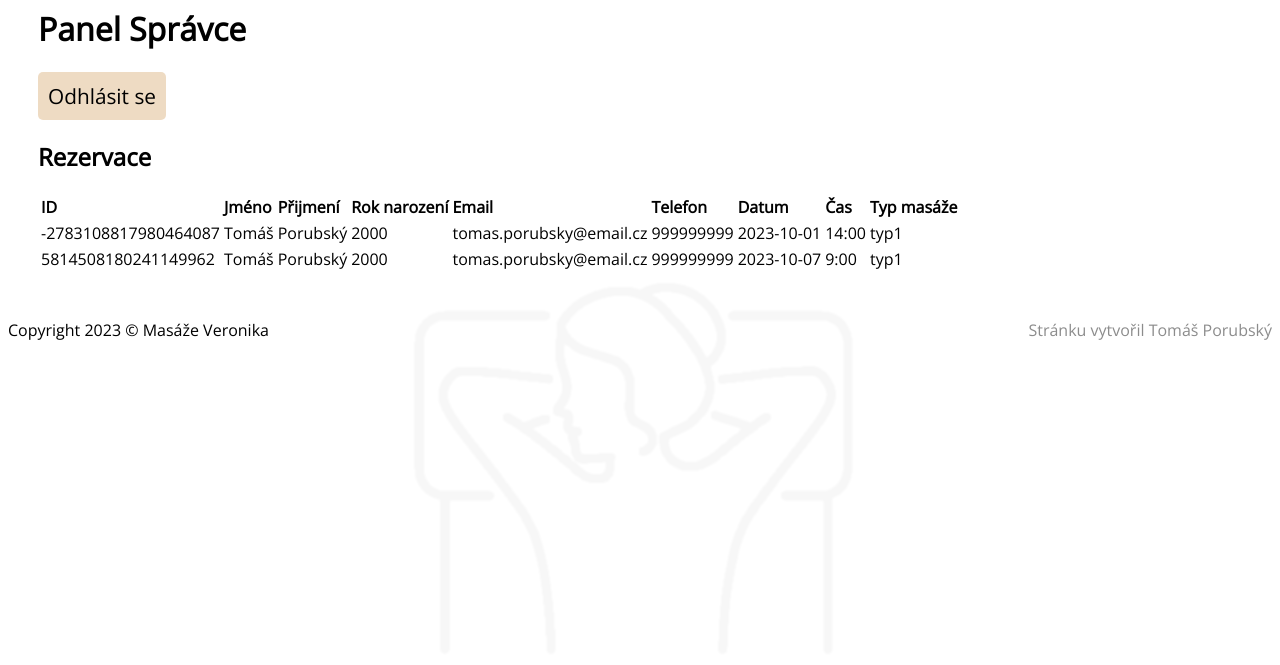
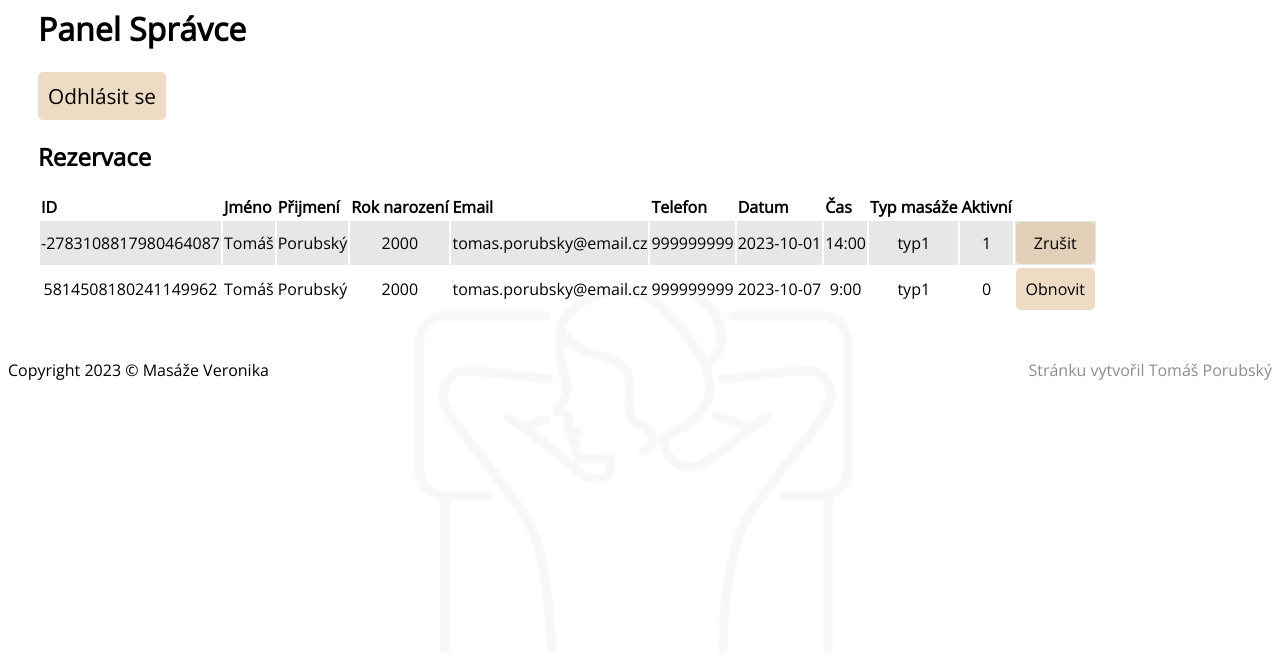
Before and after one commit to poruto/web-flask-masazedom.cz, a Flask app: page /admin in a window 1280 px wide; the page is wider, and only the part inside the window is pictured. Shown: the part 135-800 px from the top of that part. Run offline with Flask 3, Linux system fonts and the light colour scheme; the visitor is signed in with stand-in values (Sample User, id 1).

Commit message:
set reservation active on/off

```diff
--- a/data.json
+++ b/data.json
@@ -1 +1 @@
-{"4175111290913671627": {"name": "Tom\u00e1\u0161", "surname": "Porubsk\u00fd", "year": "2000", "email": "tomas.porubsky@email.cz", "phone": "999999999", "date": "2023-10-01", "time": "14:00", "type": "typ1", "active": "1"}, "-3562040453964211431": {"name": "Tom\u00e1\u0161", "surname": "Porubsk\u00fd", "year": "2000", "email": "tomas.porubsky@email.cz", "phone": "999999999", "date": "2023-10-07", "time": "9:00", "type": "typ1", "active": "1"}}
+{"5176044158677103495": {"name": "Tom\u00e1\u0161", "surname": "Porubsk\u00fd", "year": "2000", "email": "tomas.porubsky@email.cz", "phone": "999999999", "date": "2023-10-01", "time": "14:00", "type": "typ1", "active": "1"}, "7476438969869016169": {"name": "Tom\u00e1\u0161", "surname": "Porubsk\u00fd", "year": "2000", "email": "tomas.porubsky@email.cz", "phone": "999999999", "date": "2023-10-07", "time": "9:00", "type": "typ1", "active": "0"}}
--- a/main.py
+++ b/main.py
@@ -161,6 +161,21 @@ def admin_login():
 
     return render_template("admin/login_result.html", login=False)
 
+@app.route('/admin/reservation/set/status')
+@app.route('/admin/reservation/set/status/<reservation_id>/<status>')
+def admin_set_reservation_active_status(reservation_id=None, status=None):
+    if (reservation_id == None or status == None):
+        return "n"
+
+    r = rm.get_reservation_by_id(reservation_id)
+
+    if status in ["1", "0"] and r != None:
+        r.active = status
+        rm.save()
+        return "y"
+
+    return "n"
+
 @app.route('/session/reset')
 def session_reset():
     session["mode"] = None
--- a/reservations.py
+++ b/reservations.py
@@ -51,6 +51,13 @@ class ReservationManager:
         # Save data
         self.save()
 
+    def get_reservation_by_id(self, id):
+        for r in self.reservations:
+            if r.get_id() == id:
+                return r
+
+        return None
+
     #  Save reservations
     def save(self):
         data = {}
--- a/static/styles.css
+++ b/static/styles.css
@@ -237,3 +237,14 @@ nav
 {
     text-align: left;
 }
+
+.atable_td1
+{
+    text-align: center;
+}
+
+.atable_td2
+{
+    text-align: center;
+    background-color:  rgba(71, 71, 71, 0.13);
+}
--- a/templates/admin/panel.html
+++ b/templates/admin/panel.html
@@ -39,37 +39,68 @@
             <th class="atable_th">
                 Typ masáže
             </th>
+            <th>
+                Aktivní
+            </th>
+            <th>
+
+            </th>
+            <th>
+
+            </th>
         </tr>
 
+     {% for r in rm.reservations %}
 
-     {% for r in rm.reservations %}
+        {% if loop.index % 2 == 0 %}
+            {% set classtd = "atable_td1" %}
+        {% else %}
+            {% set classtd = "atable_td2" %}
+        {% endif %}
+
         <tr>
-            <td>
+            <td class="{{classtd}}">
                 {{r.get_id()}}
             </td>
-            <td>
+            <td class="{{classtd}}">
                 {{r.name}}
             </td>
-            <td>
+            <td class="{{classtd}}">
                 {{r.surname}}
             </td>
-            <td>
+            <td class="{{classtd}}">
                 {{r.year}}
             </td>
-            <td>
+            <td class="{{classtd}}">
                 {{r.email}}
             </td>
-            <td>
+            <td class="{{classtd}}">
                 {{r.phone}}
             </td>
-            <td>
+            <td class="{{classtd}}">
                 {{r.date}}
             </td>
-            <td>
+            <td class="{{classtd}}">
                 {{r.time}}
             </td>
-            <td>
+            <td class="{{classtd}}">
                 {{r.massage_type}}
+            </td>
+            <td class="{{classtd}}">
+                {{r.active}}
+            </td>
+
+            <!-- Check if reservation is active or not, then add valid buttons -->
+            <td class="{{classtd}}">
+                {% if r.active == "1" %}
+                    <button onclick="setReservationActiveStatus(this, '0')" id="{{r.get_id()}}" style="font-size: 100%; margin: auto; width: 100%" class="reservation_submit_button">
+                        Zrušit
+                    </button>
+                {% else %}
+                    <button onclick="setReservationActiveStatus(this, '1')" id="{{r.get_id()}}" style="font-size: 100%; margin: auto; width: 100%" class="reservation_submit_button">
+                        Obnovit
+                    </button>
+                {% endif %}
             </td>
         </tr>
      {% endfor %}
@@ -79,9 +110,36 @@
 
 {% block script %}
     <script>
+        const urlSetReservationActiveStatus = "{{url_for('admin_set_reservation_active_status')}}";
+
         function logOff()
         {
             window.location.replace("{{url_for('session_reset')}}");
         }
+
+        function setReservationActiveStatus(elmnt, active)
+        {
+            var reservationId = elmnt.id;
+            var url = urlSetReservationActiveStatus + "/" + reservationId + "/" + active;
+
+            $.ajax({
+                url: url,
+                success: function(data) {
+                    if (data == "y")
+                    {
+                        // Reload page
+                        window.location.replace("{{url_for('admin')}}");
+                    }
+                    else if (data == "n")
+                    {
+                        alert("Něco se nepovedlo!");
+                    }
+                },
+                error: function(jqXHR,error, errorThrown) {
+                    // TODO IF ERROR
+                },
+            });
+
+        }
     </script>
 {% endblock script %}
```
Also changed, not shown: 3 other files.
